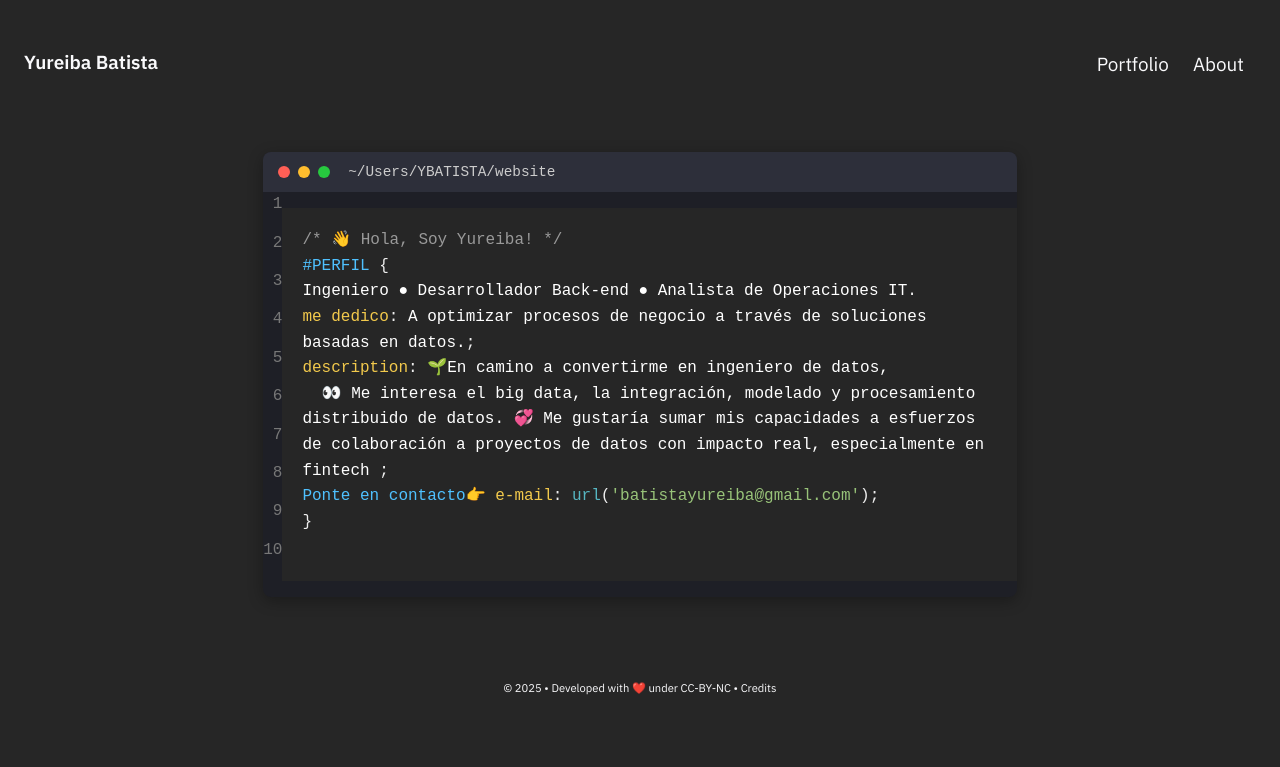
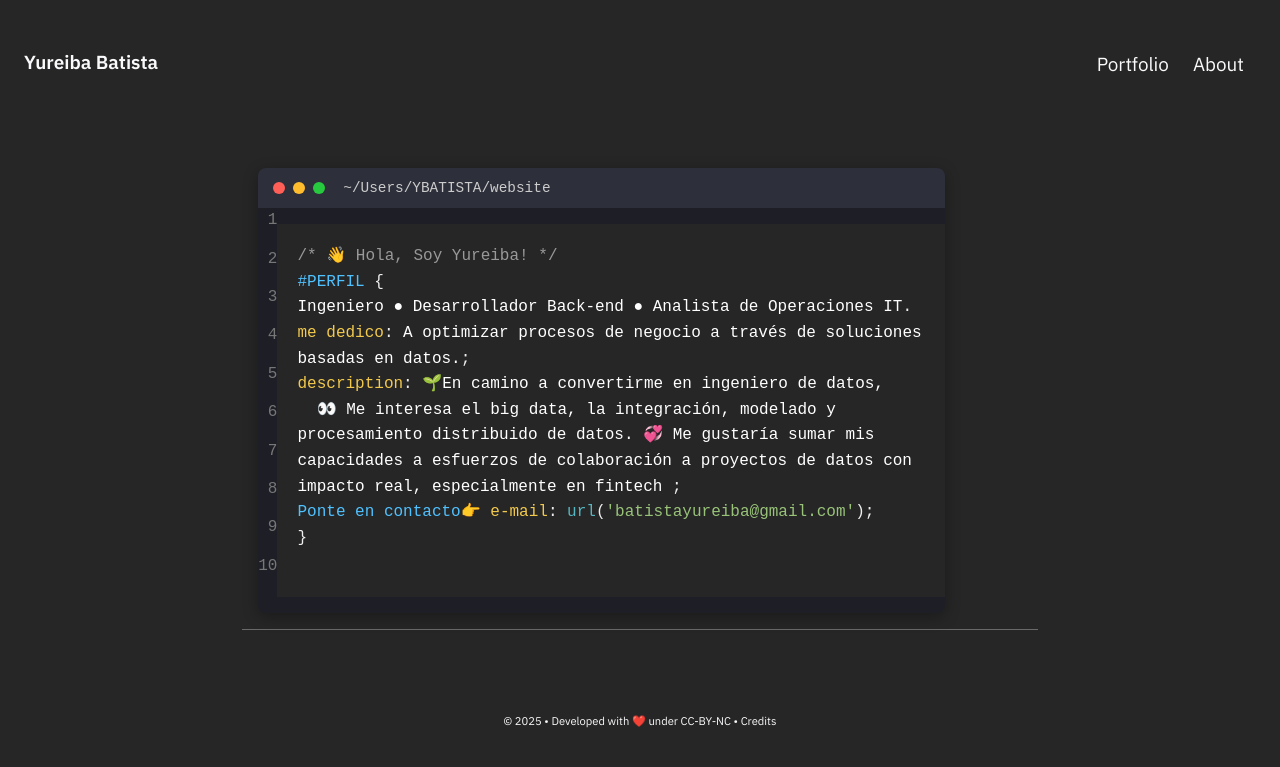
Before and after one commit to batistayureiba/batistayureiba.github.io, a Jekyll site: the page built from pages/index.md, in a window 1280 px wide. Shown: the top 767 px of the page. Built offline with Jekyll 4.4.1, drawn with Linux system fonts in a browser that asks for light colours.

Commit message:
Update Homepage.html
agg related-group dentro de terminal-wrapper

```diff
--- a/_includes/Homepage.html
+++ b/_includes/Homepage.html
@@ -1,6 +1,7 @@
 
 <!-- Bloque terminal -->
 <div class="terminal-wrapper">
+  <div class="related-group">
   <div class="intro">
     <div class="terminal">
       <div class="terminal-bar">
@@ -35,4 +36,5 @@
       </div>
     </div>
   </div>
+  </div>
 </div>
```
